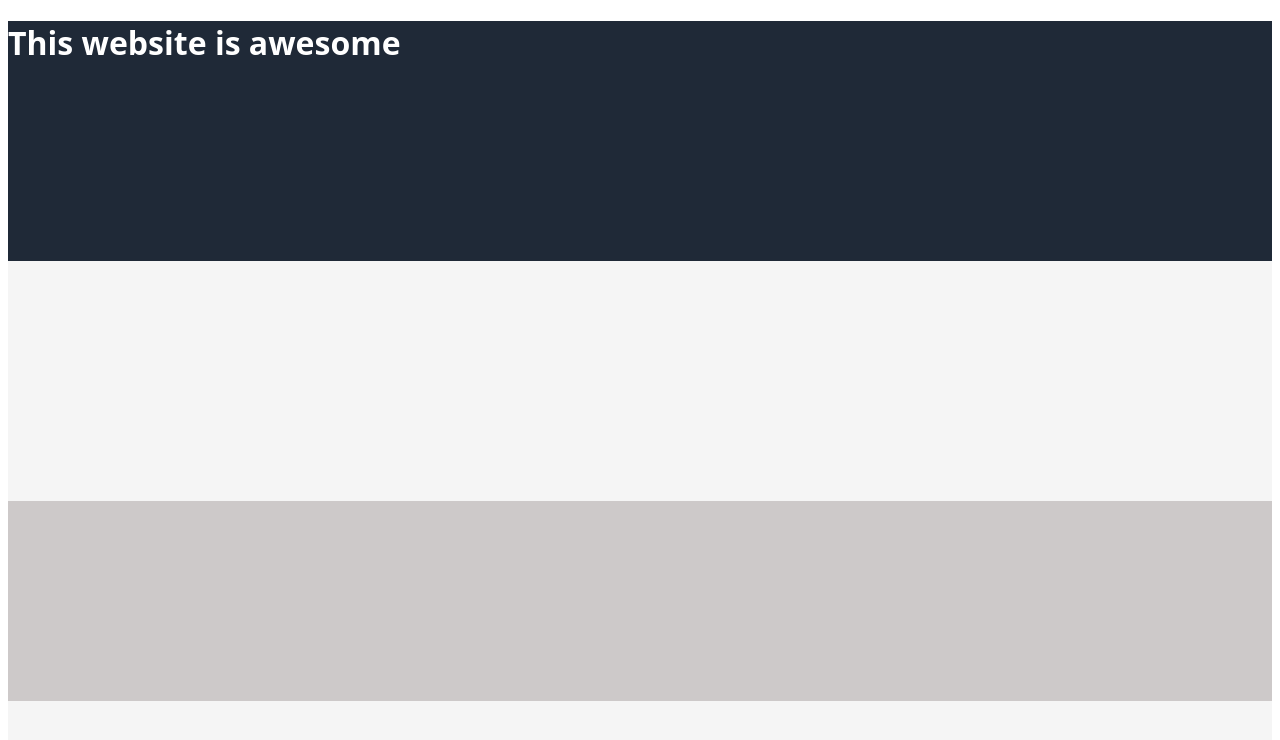
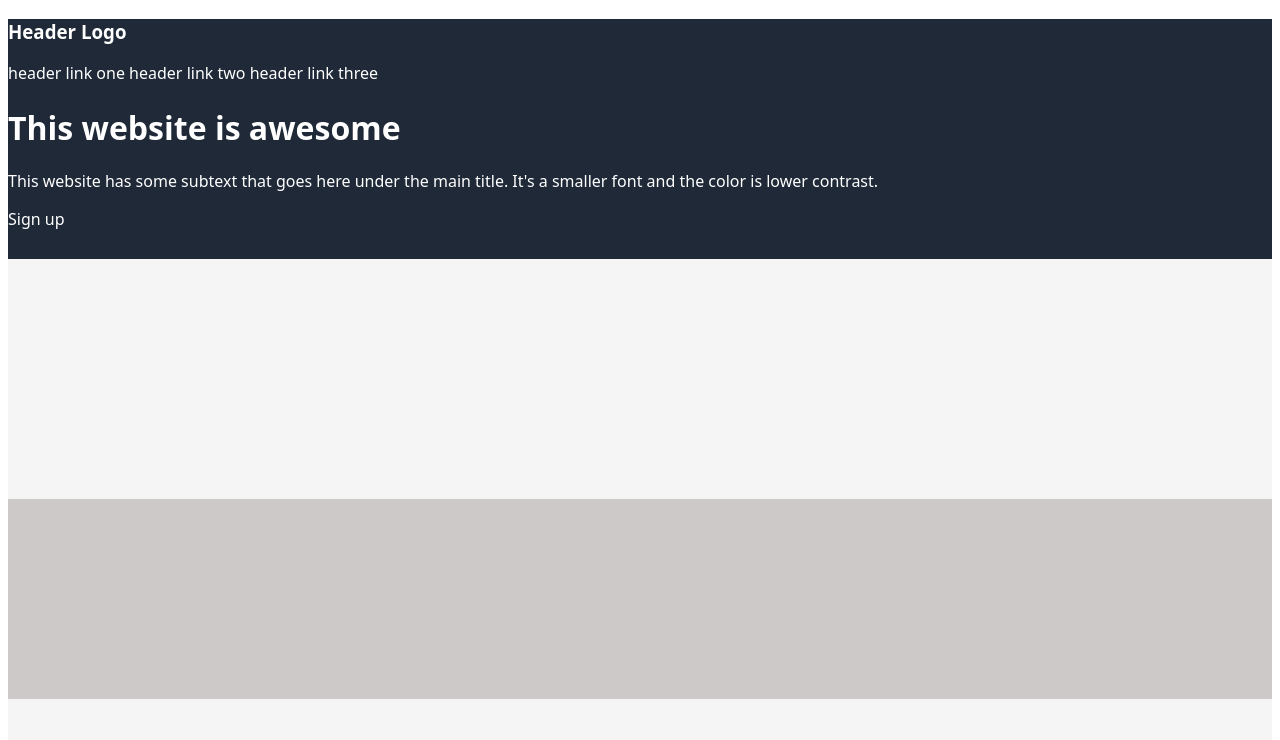
Before and after one commit to sahasudipta7/Landing-Page, a plain HTML site: page index.html in a window 1280 px wide. Drawn offline with Linux system fonts and the light colour scheme.

Commit message:
Add text to first section

```diff
--- a/index.html
+++ b/index.html
@@ -7,7 +7,11 @@
     </head>
     <body>
         <div class="one">
+            <h3>Header Logo</h3>
+            header link one  header link two  header link three
             <h1>This website is awesome</h1>
+            This website has some subtext that goes here under the main title. It's a smaller font and the color is lower contrast.
+            <p>Sign up</p>
         </div>
         <div class="two">
 
```
